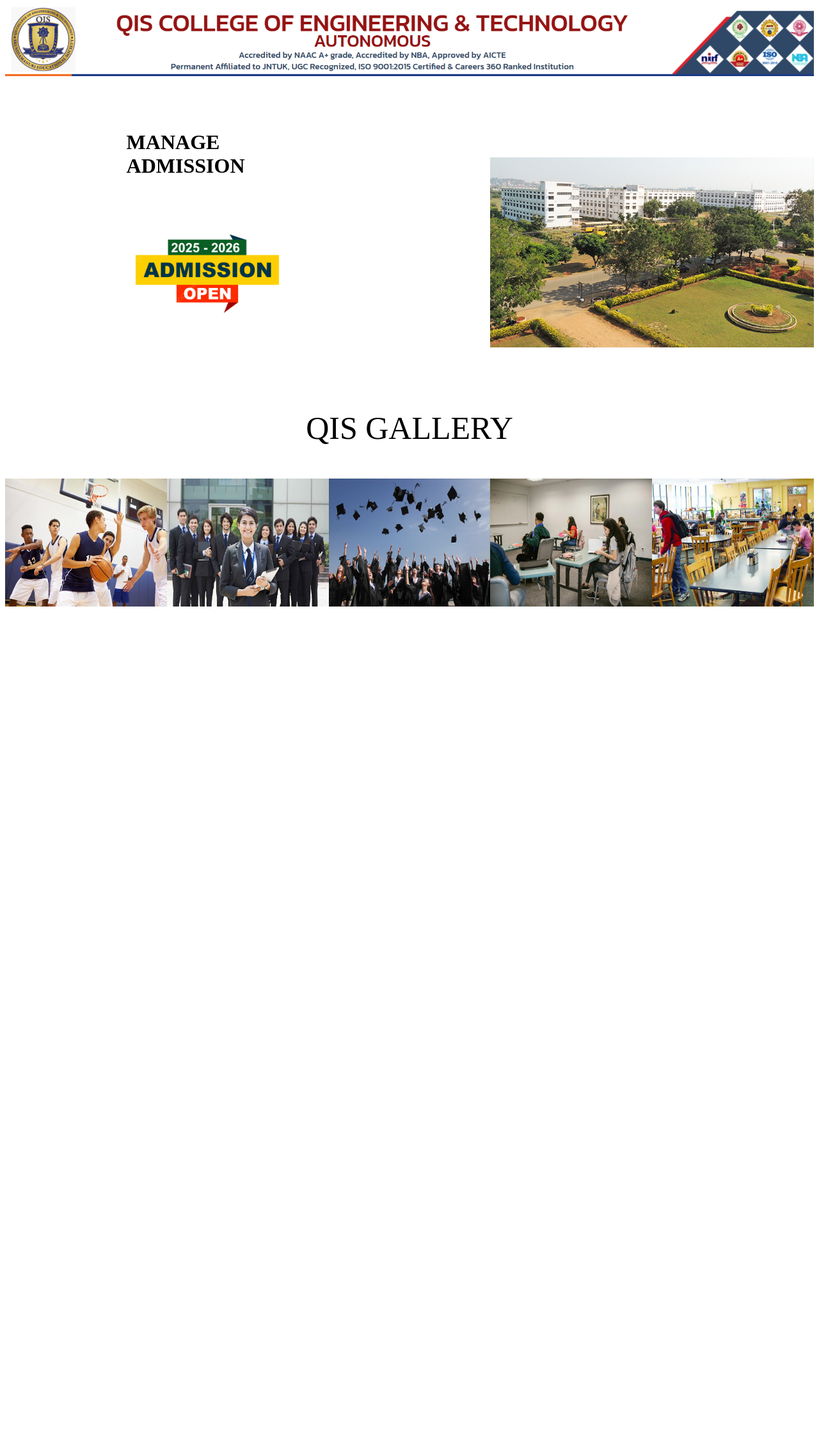
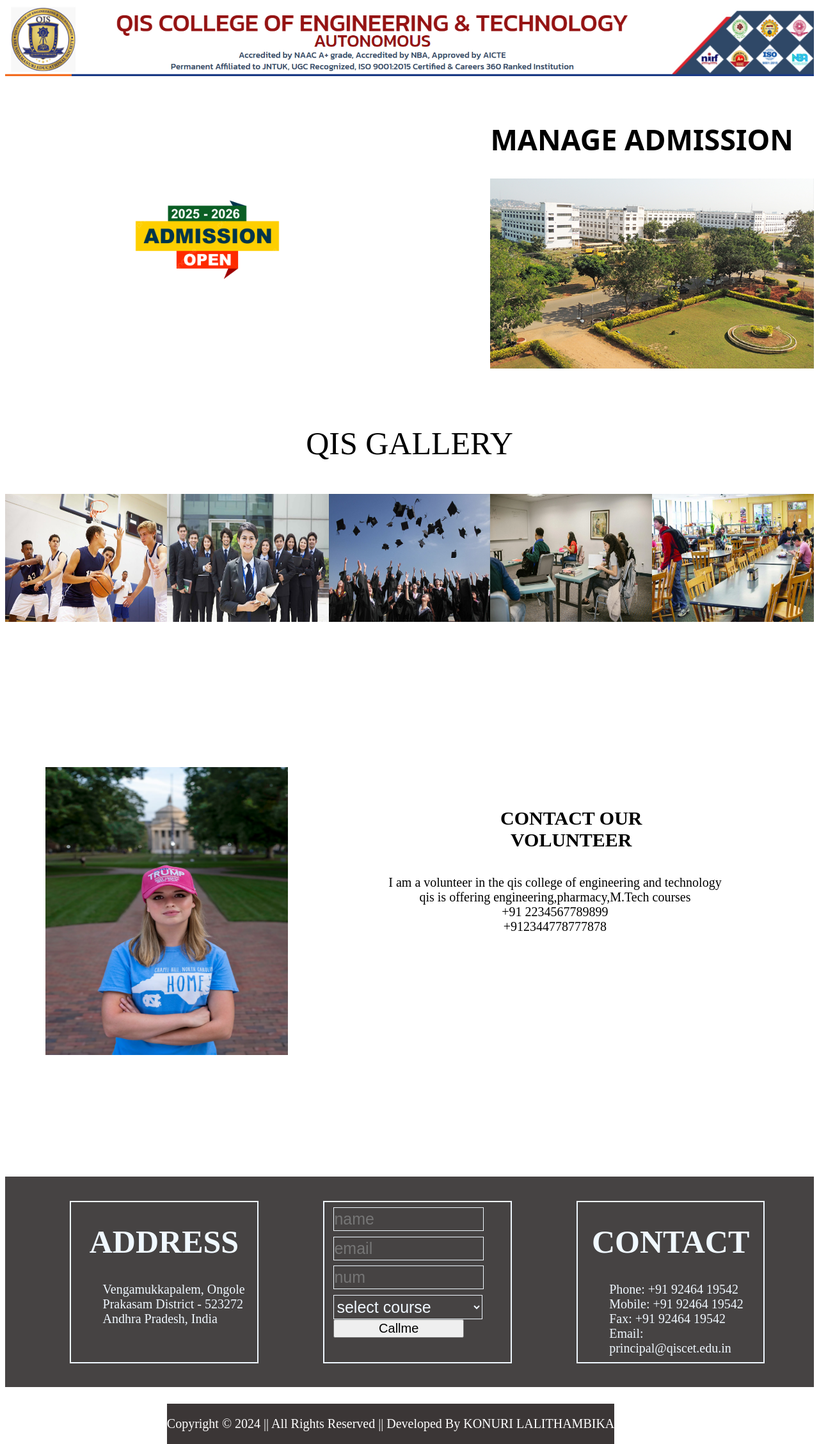
Before and after one commit to lalithakonuri/fullproject2, a Flask app: page / in a window 1280 px wide. Shown: the whole page at 64% size. Before the commit the page ends 948 px from the top, so only its background shows below. Run offline with Flask 3, Linux system fonts and the light colour scheme; some web fonts are replaced.

Commit message:
version2.0

```diff
--- a/app.py
+++ b/app.py
@@ -1,9 +1,72 @@
-from flask import Flask, render_template
+from flask import Flask, render_template, request, redirect
+from pymongo import MongoClient
 
 app = Flask(__name__)
 
-@app.route("/", methods = ["GET"])
+my_client = MongoClient("localhost", 27017)
+my_db = my_client["college"]
+students = my_db["students"]
+callme = my_db["callme"]
+@app.route("/", methods=["GET"])
 def homepage():
     return render_template("index.html")
 
-app.run(debug = True)
+@app.route("/campus", methods=["GET"])
+def campus():
+    return render_template("campus.html")
+@app.route("/admission", methods=["GET"])
+def admissions():
+    return render_template("admission.html")
+@app.route("/register", methods=["GET", "POST"])
+def register():
+    if request.method == "POST":
+        _id = int(request.form["id"])
+        name = request.form["name"]
+        email = request.form["email"]
+        phone = request.form["phone"]
+        percentage = request.form["percentage"]
+        rank = int(request.form["rank"])
+        course = request.form["course"]
+        address = request.form["address"]
+        students.insert_one({
+            "id":_id, "name":name, "email":email, "phone":phone, "percentage":percentage,
+            "rank":rank, "course":course, "address":address
+        })
+        return redirect("/register")
+    else:
+        return render_template("register.html")
+@app.route("/view", methods=["GET"])
+def view():
+    raw = list(students.find())
+    return render_template("view.html", output=raw)
+@app.route("/update", methods=["GET", "POST"])
+def update():
+    if request.method == "POST":
+        _id = int(request.form["id"])
+        field = request.form["field"]
+        new_data = request.form["new_data"]
+        students.update_one(
+            {"id":_id}, {"$set":{field:new_data}}
+        )
+        return redirect("/update")
+    else:
+        return render_template("update.html")
+@app.route("/delete", methods=["GET", "POST"])
+def delete():
+    if request.method == "POST":
+        _id = int(request.form["id"])
+        students.delete_one({"id":_id})
+        return redirect("/delete")
+    else:
+        return render_template("delete.html")
+@app.route("/callme", methods=["POST"])
+def callme_data():
+    name = request.form["name"]
+    email = request.form["email"]
+    phone = request.form["num"]
+    course = request.form["course"]
+    callme.insert_one({
+        "name":name, "email":email, "phone":phone, "course": course
+    })
+    return redirect("/")
+app.run(debug=True)
--- a/static/css/style.css
+++ b/static/css/style.css
@@ -13,7 +13,7 @@
 .main-left{
     float: left;
     width: 20%;
-    margin: 5% 0% 0% 15%;
+    margin: 10% 0% 0% 15%;
 }
 .main-left img, .main-right img{
     float: left;
@@ -22,13 +22,15 @@
 .main-right{
     float: right;
     width: 40%;
-    margin: 10% 0% 0% 0%;
+    margin: 3% 0% 0% 0%;
 }
 .main-right h1{
+    float: right;
+    width: 100%;
     font-family: "Rubik Doodle Shadow", system-ui;
-    font-weight: 400;
-    font-size: 60px;
-    margin: 0% 0% 0% 50%;
+    font-weight: 400px;
+    font-size: 45px;
+    text-decoration: none;
 }
 .gallery-div{
     float: left;
@@ -44,3 +46,117 @@
     width: 20%;
     height: 200px;
 }
+.gallery-div p{
+    text-decoration: none;
+}
+.Volunteer-div{
+    float: left;
+    width: 100%;
+}
+.Volunteer-div img{
+    float: left;
+    width: 30%;
+    height: 450px;
+    margin: 15% 0% 15% 5%;
+
+}
+.Volunteer-div h1{
+    float: left;
+    width: 30%;
+    font-size: 30px;
+    text-align: center;
+    margin: 20% 0% 3% 20%;
+}
+.Volunteer-div p{
+    float: left;
+    width: 50%;
+    font-size: 20px;
+    text-align: center;
+    margin: 0% 0% 0% 8%;
+}
+.info-div{
+    float: left;
+    width: 100%;
+    background-color: rgb(70, 67, 67);
+    padding: 3% 0% 3% 0%;
+}
+.child-div{
+    float: left;
+    width: 23%;
+    color: aliceblue;
+    border: 2px solid aliceblue;
+    margin: 0% 0% 0% 8%;
+    height: 250px;
+}
+.child-div option{
+    background-color: black;
+    color: aliceblue;
+}
+.child-div h1{
+    text-align: center;
+    font-size: 50px;
+}
+.child-div p{
+    text-align: left;
+    font-size: 20px;
+    margin: 0% 2% 0% 17%;
+}
+.child-div input, .child-div select{
+    float: left;
+    width: 80%;
+    font-size: 25px;
+    margin: 3% 0% 0% 5%;
+    padding: 1% 0% 1% 0%;
+    background-color: transparent;
+    color: aliceblue;
+    border: 1px solid aliceblue;
+}
+.child-div button{
+    float: left;
+    width: 70%;
+    font-size: 20px;
+    margin: 0% 0% 0% 5%;
+}
+.footer-div{
+    float: left;
+    width: 100;
+    text-align: center;
+    font-size: 20px;
+    background-color: rgb(59, 54, 54);
+    color: white;
+    margin: 2% 0% 0% 20%;
+}
+a{
+    text-decoration: none;
+    color: black;
+}
+.admission-div{
+    float: left;
+    width: 50%;
+    border: 2px solid black;
+    margin: 10% 0% 0% 20%;
+
+}
+.admission-div h1{
+    float: left;
+    width: 40%;
+    border: 2px solid black;
+    text-align: center;
+    margin: 5% 0% 5% 6%;
+    padding: 1% 0% 1% 0%;
+}
+.register-div, .update-div, .delete-div, .view-div{
+    float: left;
+    width: 80%;
+    margin: 5% 0% 0% 25%;
+    font-size: 20px;
+}
+.register-div input, .register-div button, .update-div input, .update-div button, .update-div select, .delete-div input, .delete-div button{
+    float: left;
+    width: 40%;
+    text-align: center;
+    border: 2px solid black;
+    margin: 2% 0% 0% 10%;
+    padding: 0% 0% 0% 0%;
+    font-size: 20px;
+}
--- a/templates/index.html
+++ b/templates/index.html
@@ -1,9 +1,7 @@
 <!DOCTYPE html>
-<html lang="en">
+<html>
 <head>
-    <meta charset="UTF-8">
-    <meta name="viewport" content="width=device-width, initial-scale=1.0">
-    <title>Document</title>
+    <title>QIS</title>
     <link rel = "stylesheet" href = "../static/css/style.css">
     <link rel="preconnect" href="https://fonts.googleapis.com">
     <link rel="preconnect" href="https://fonts.gstatic.com" crossorigin>
@@ -15,20 +13,60 @@
     </div>
     <div class = "main-div">
         <div class = "main-left">
-            <h1>MANAGE ADMISSION</h1>
-            <img src = "../static/images/admissions.jpg" alt = "noImg">
+            <a href="/campus"><img src = "../static/images/admissions.jpg" alt = "noImg"></a>
         </div>
         <div class = "main-right">
+            <a href = "/admission"><h1>MANAGE ADMISSION</h1></a>
             <img src = "../static/images/college.png" alt = "noImg">
         </div>
     </div>
     <div class = "gallery-div">
-        <P>QIS GALLERY</P>
+        <a href = "" ><P>QIS GALLERY</P></a>
         <img src = "../static/images/play.jpg" alt = "noImg">
         <img src = "../static/images/students.jpg" alt = "noImg">
         <img src = "../static/images/graduation.jpg" alt = "noImg">
         <img src = "../static/images/class.jpg" alt = "noImg">
         <img src = "../static/images/dining.jpg" alt = "noImg">
     </div>
+    <div class = "Volunteer-div">
+        <img src = "../static/images/hr.jpg">
+        <h1>CONTACT OUR VOLUNTEER</h1>
+        <p> I am a volunteer in the qis college of engineering and technology </p>
+        <p>qis is offering engineering,pharmacy,M.Tech courses</p>
+        <p>+91 2234567789899 <br> +912344778777878</p>
+    </div>
+    <div class = "info-div">
+        <div class = "child-div">
+            <h1>ADDRESS</h1>
+            <p>Vengamukkapalem, Ongole <br>
+                Prakasam District - 523272 <br>
+                Andhra Pradesh, India</p>
+        </div>
+        <div class = "child-div">
+            <form action = "/Callme" method = "POST" onsubmit="alert('call requested')">
+                <input type = "text" placeholder="name" name="name" required>
+                <input type = "email" placeholder="email" name="email" required>
+                <input type = "number" placeholder="num" name="number" required>
+                <select name="course">
+                    <option value="" disabled selected>select course</option>
+                    <option value="Compuers">Computers</option>
+                    <option value="Robotics">Robotics</option>
+                    <option value="Electronics">Electronics</option>
+                    <option value="mining">mining</option>
+                </select>
+                <button type="submit">Callme</button>
+            </form>
+        </div>
+        <div class="child-div">
+            <h1>CONTACT</h1>
+            <p>Phone: +91 92464 19542 <br>
+                Mobile: +91 92464 19542 <br>
+                Fax: +91 92464 19542 <br>
+                Email: principal@qiscet.edu.in</p>
+        </div>
+    </div>
+    <div class="footer-div">
+        <p>Copyright © 2024 || All Rights Reserved || Developed By KONURI LALITHAMBIKA</p>
+    </div>
 </body>
 </html>
```
Also changed, not shown: templates/admission.html (added, +18 -0 lines), templates/campus.html (added, +18 -0 lines), templates/delete.html (added, +20 -0 lines), templates/register.html (added, +27 -0 lines), templates/update.html (added, +32 -0 lines), templates/view.html (added, +43 -0 lines).
